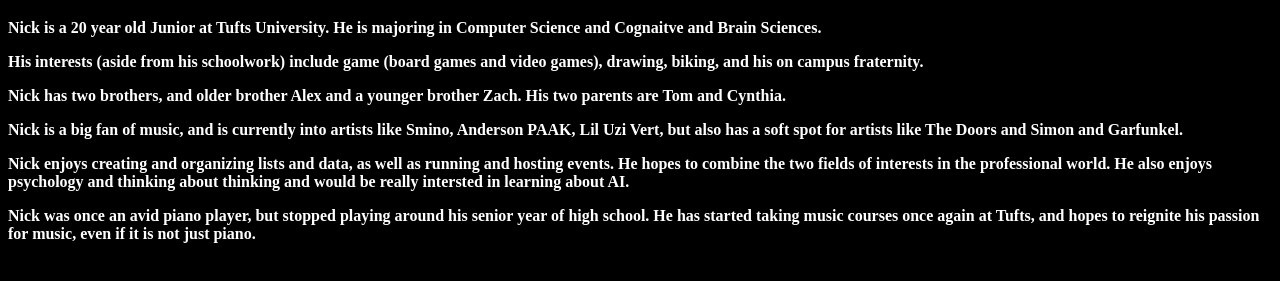
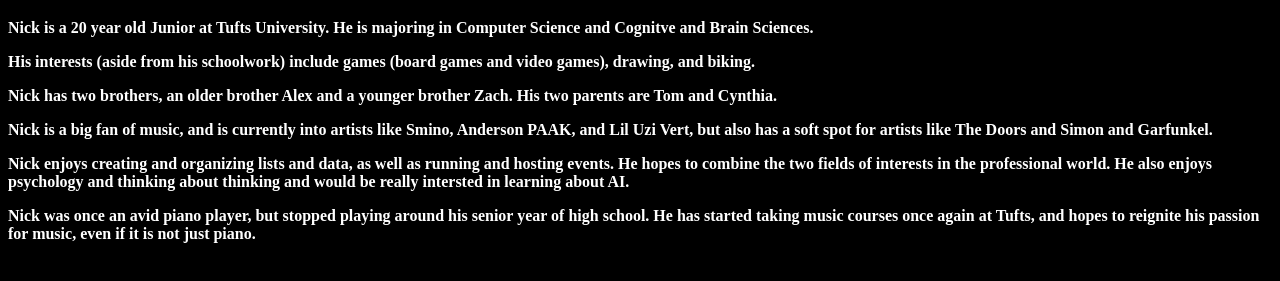
Before and after one commit to nickcampt/nickcampt.github.io, a plain HTML site: page bio.html in a window 1280 px wide. Shown: the part 61-342 px from the top of the page. Drawn offline with Linux system fonts and the light colour scheme.

Commit message:
fixed spelling errors in bio.html

```diff
--- a/bio.html
+++ b/bio.html
@@ -9,14 +9,14 @@
 <body>
   <h1>"Nick Camp Biography"</h1>
 <div>
-  <p>Nick is a 20 year old Junior at Tufts University. He is majoring in Computer Science and Cognaitve and Brain Sciences.</p>
+  <p>Nick is a 20 year old Junior at Tufts University. He is majoring in Computer Science and Cognitve and Brain Sciences.</p>
 </div>
 <div>
-  <p>His interests (aside from his schoolwork) include game (board games and video games), drawing, biking, and his on campus fraternity.</p>
-  <p>Nick has two brothers, and older brother Alex and a younger brother Zach. His two parents are Tom and Cynthia.</p>
+  <p>His interests (aside from his schoolwork) include games (board games and video games), drawing, and biking.</p>
+  <p>Nick has two brothers, an older brother Alex and a younger brother Zach. His two parents are Tom and Cynthia.</p>
 </div>
 <div>
-  <p>Nick is a big fan of music, and is currently into artists like Smino, Anderson PAAK, Lil Uzi Vert, but also has a soft spot for
+  <p>Nick is a big fan of music, and is currently into artists like Smino, Anderson PAAK, and Lil Uzi Vert, but also has a soft spot for
   artists like The Doors and Simon and Garfunkel.</p>
 </div>
 <div>
```
